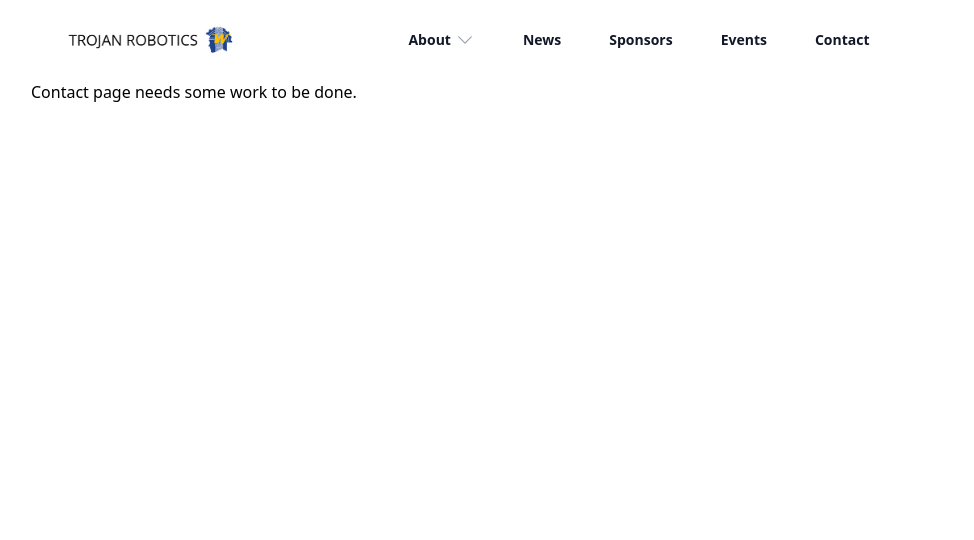
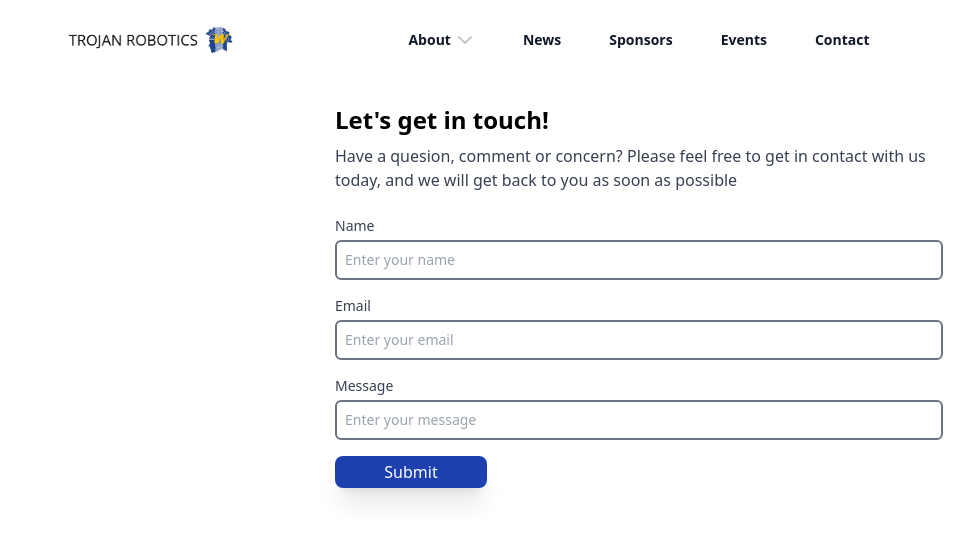
Before and after one commit to Team-2264/RoboticsWebsite, a React (Create React App) app in the folder reactjs/: page /contact in a window 1280 px wide. Shown: the top 540 px of the page, without its empty margins (1-975 px from the left). Built offline with nearby package versions, Linux system fonts and the light colour scheme.

Commit message:
the contact page is smthg
the yup and all that stuff dont' work but it's alright this should do for now.

```diff
--- a/reactjs/package.json
+++ b/reactjs/package.json
@@ -8,11 +8,13 @@
     "@testing-library/jest-dom": "^5.17.0",
     "@testing-library/react": "^13.4.0",
     "@testing-library/user-event": "^13.5.0",
+    "formik": "^2.4.5",
     "react": "^18.2.0",
     "react-anchor-link-smooth-scroll": "^1.0.12",
     "react-dom": "^18.2.0",
     "react-scripts": "5.0.1",
-    "web-vitals": "^2.1.4"
+    "web-vitals": "^2.1.4",
+    "yup": "^1.3.2"
   },
   "scripts": {
     "start": "react-scripts start",
--- a/reactjs/src/App.js
+++ b/reactjs/src/App.js
@@ -7,14 +7,14 @@ import Students from "./pages/students";
 import OutReach from "./pages/OutReach";
 import Events from "./pages/Events";
 import Sponsors from "./pages/Sponsors";
-
+import News from "./pages/News";
 const App = () => {
 
     return (
         <div className="max-w-8xl m-auto px-4 sm:px-6 lg:px-8">
             <BrowserRouter>
                 <Routes>
-                    <Route index element={<Sponsors />} />
+                    <Route index element={<News />} />
                     <Route path="/home" element={<Home />} />
                     <Route path='/contact' element={<Contact />} />
                     <Route path='/mentors' element={<MentorsAndCoaches />}/>
--- a/reactjs/src/pages/Contact.js
+++ b/reactjs/src/pages/Contact.js
@@ -1,26 +1,83 @@
 import Footer from "../components/footer";
 import NavBar from "../components/NavBar";
-import { useState } from 'react';
 import ReactDOM from 'react-dom/client';
+import { useFormik } from "formik";
+import * as Yup from 'yup'
+export default function Contact() {
+    // Formik Logics
+    const formik = useFormik({
+        initialValues: {
+            name: '',
+            email: '',
+            message: ''
+        }
+    })
 
-export default function Contact() {
-    const [name, setName] = useState("");
+    // Validate form
+    validationSchema: Yup.object({
+        name: Yup.string().required("Name is required"),
+        email: Yup.string().email("Invalid Email").required("Email is required"),
+        message: Yup.string().required("Message is required")
+    })
+    console.log(formik.values)
     return (
-        <div>
-            <NavBar />
-            <h1>Contact page needs some work to be done.</h1>
-            {/* <div>
-                <form>
-                    <label>Enter your name:
-                        <input
-                            type="text"
-                            value={name}
-                            onChange={(e) => setName(e.target.value)}
-                        />
-                    </label>
-                </form>
+        <div className="max-w-full">
+            <div>
+                <NavBar />
+                <br></br>
+                <main className="h-screen flex justify-center">
+                    <form className="bg-white flex-rounded-lg w-1/2" action="https://formsubmit.co/trojanrobotics2264@gmail.com" method="POST">
+                        <h1 className="md:text-2xl sm:text-xl font-bold pb-2">Let's get in touch!</h1>
+                        <p className="text-gray-700">Have a quesion, comment or concern? Please feel free to get in contact with us today, and we will get back to you as soon as possible</p>
 
-            </div> */}
+                        <div className="mt-6">
+                            {/* name Input field */}
+                            <div className="pb-4 text-sm pb-2">
+                                <label className="block pb-1 text-gray-700"
+                                    htmlFor="name">Name
+                                </label>
+                                <input className="border-2 border-gray-500 p-2 rounded-md w-full focus:border-blue-800 focus:ring-blue-800"
+                                    type="text"
+                                    name="name"
+                                    placeholder="Enter your name"
+                                    value={formik.values.name}
+                                    onChange={formik.handleChange}
+                                />
+                            </div>
+                            {/* Email Input field */}
+                            <div className="pb-4 text-sm pb-2">
+                                <label className="block pb-1 text-gray-700"
+                                    htmlFor="Email">
+                                    Email
+                                </label>
+                                <input className="border-2 border-gray-500 p-2 rounded-md w-full focus:border-blue-800 focus:ring-blue-800"
+                                    type="text"
+                                    name="email"
+                                    placeholder="Enter your email"
+                                    value={formik.values.email}
+                                    onChange={formik.handleChange}
+                                />
+                            </div>
+                            {/* Message Input field */}
+                            <div className="pb-4 text-sm pb-2">
+                                <label className="block pb-1 text-gray-700"
+                                    htmlFor="Message">Message
+                                </label>
+                                <input className="border-2 border-gray-500 p-2 rounded-md w-full focus:border-blue-800 focus:ring-blue-800"
+                                    type="text"
+                                    name="message"
+                                    placeholder="Enter your message"
+                                    value={formik.values.message}
+                                    onChange={formik.handleChange}
+                                />
+                            </div>
+                        </div>
+                        <button type="submit" className="bg-blue-800 text-white px-2 py-1 rounded-lg shadow-xl w-1/4">
+                            Submit
+                        </button>
+                    </form>
+                </main>
+            </div>
         </div>
     )
 }
--- /dev/null
+++ b/reactjs/src/pages/News.js
@@ -0,0 +1,19 @@
+import Footer from "../components/footer";
+import NavBar from "../components/NavBar";
+import ReactDOM from 'react-dom/client';
+
+export default function News() {
+    return (
+        <div>
+            <NavBar />'
+            <br></br>
+            <div className="max-w-xl mx-auto">
+                <h1 className="text-2xl font-bold">Trojan Robotics News</h1>
+                <p className="text-gray-700 pt-2">All the latest Trojan Robotics news straight form the team!</p>
+
+
+            </div>
+
+        </div>
+    )
+}
```
Also changed, not shown: 1 other file (tests, documents, lock files or other folders).
